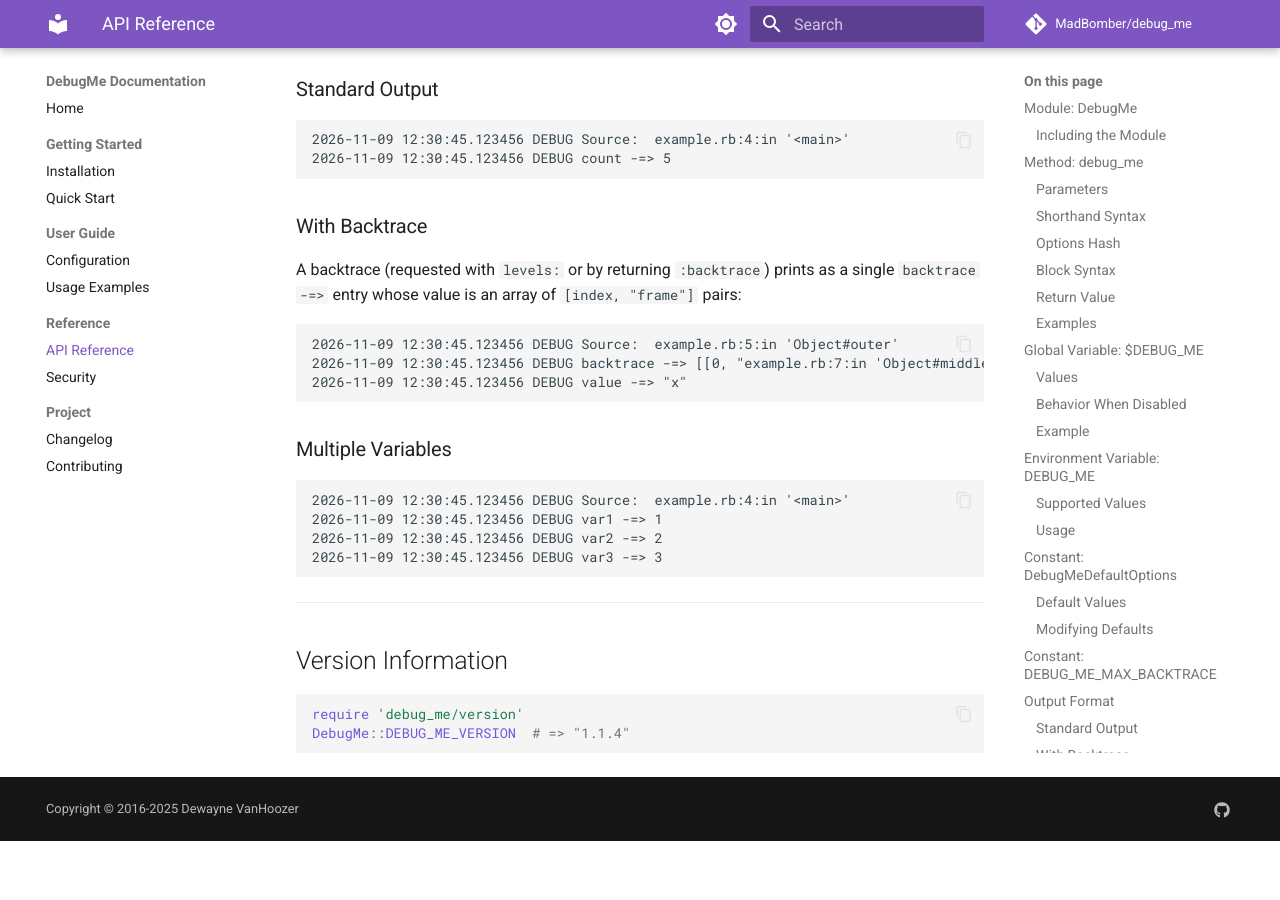
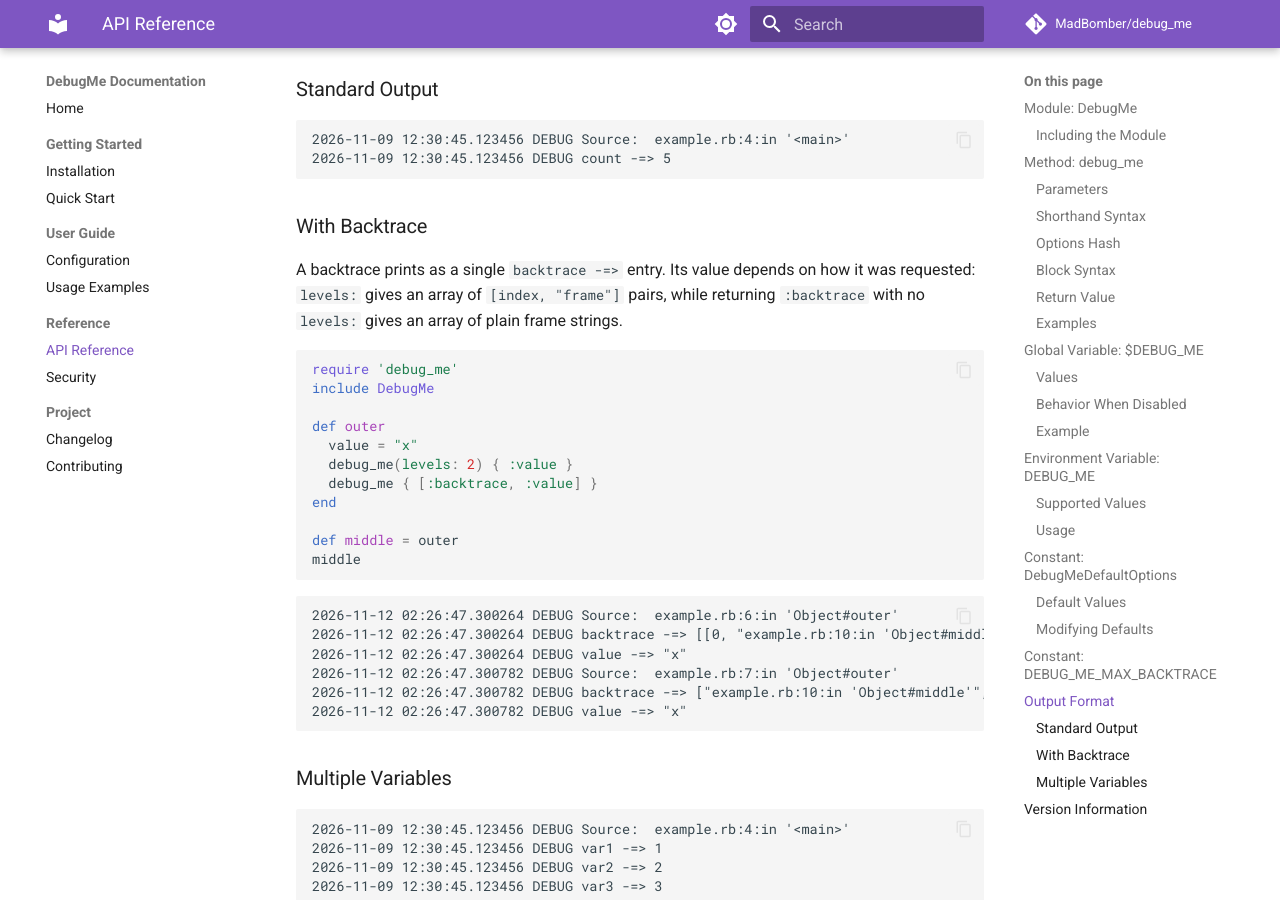
Before and after one commit to MadBomber/debug_me, an MkDocs documentation site: the page built from docs/api-reference.md, in a window 1280 px wide and 900 px high, scrolled down 6061 px. Built offline with MkDocs 1.6.1 and Material for MkDocs 9.7.7, drawn with Linux system fonts in a browser that asks for light colours; comment, search, counter and statistics services are not loaded; before the commit the page ends 6902 px from its top, so only the background shows below that.

Commit message:
docs: distinguish levels: pairs from :backtrace frame strings
The api-reference said both levels: and a returned :backtrace print an
array of [index, "frame"] pairs. Only levels: does; :backtrace prints
plain frame strings. Show both with output captured from ruby -Ilib.

````diff
--- a/docs/api-reference.md
+++ b/docs/api-reference.md
@@ -247,13 +247,31 @@ omitted when `header: false`.
 
 ### With Backtrace
 
-A backtrace (requested with `levels:` or by returning `:backtrace`) prints as a
-single `backtrace -=>` entry whose value is an array of `[index, "frame"]` pairs:
+A backtrace prints as a single `backtrace -=>` entry. Its value depends on how
+it was requested: `levels:` gives an array of `[index, "frame"]` pairs, while
+returning `:backtrace` with no `levels:` gives an array of plain frame strings.
+
+```ruby
+require 'debug_me'
+include DebugMe
+
+def outer
+  value = "x"
+  debug_me(levels: 2) { :value }
+  debug_me { [:backtrace, :value] }
+end
+
+def middle = outer
+middle
+```
 
 ```
-2026-11-09 12:30:45.123456 DEBUG Source:  example.rb:5:in 'Object#outer'
-2026-11-09 12:30:45.123456 DEBUG backtrace -=> [[0, "example.rb:7:in 'Object#middle'"], [1, "example.rb:8:in '<main>'"]]
-2026-11-09 12:30:45.123456 DEBUG value -=> "x"
+2026-11-12 02:26:47.300264 DEBUG Source:  example.rb:6:in 'Object#outer'
+2026-11-12 02:26:47.300264 DEBUG backtrace -=> [[0, "example.rb:10:in 'Object#middle'"], [1, "example.rb:11:in '<main>'"]]
+2026-11-12 02:26:47.300264 DEBUG value -=> "x"
+2026-11-12 02:26:47.300782 DEBUG Source:  example.rb:7:in 'Object#outer'
+2026-11-12 02:26:47.300782 DEBUG backtrace -=> ["example.rb:10:in 'Object#middle'", "example.rb:11:in '<main>'"]
+2026-11-12 02:26:47.300782 DEBUG value -=> "x"
 ```
 
 ### Multiple Variables
````
